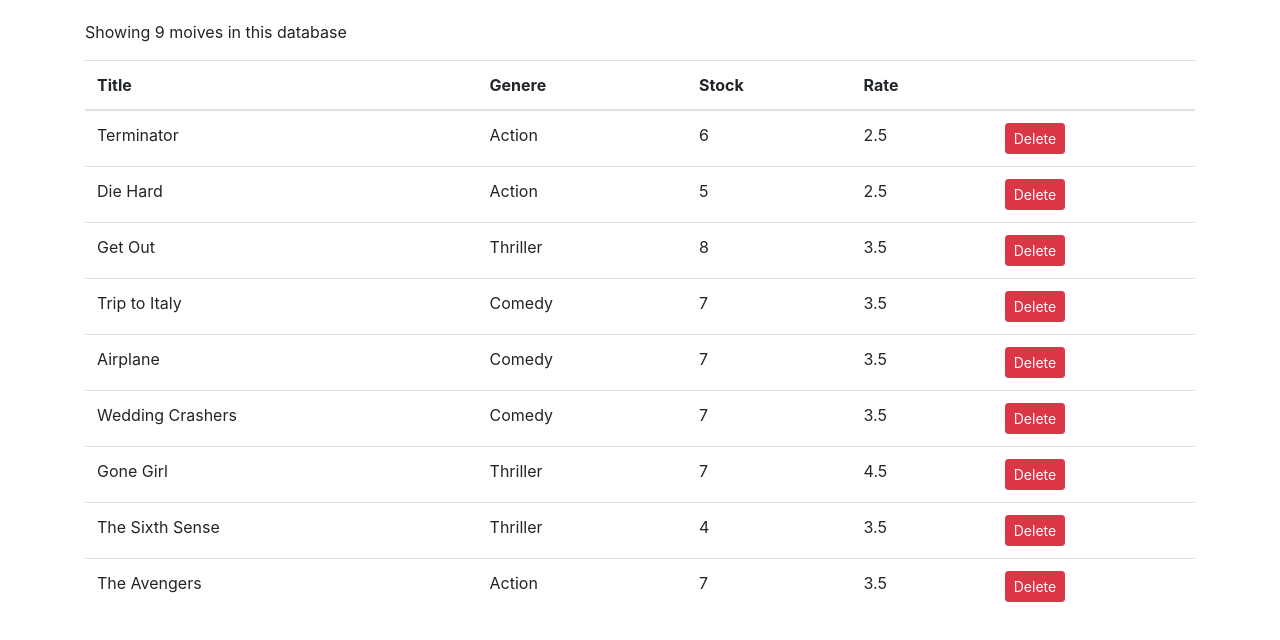
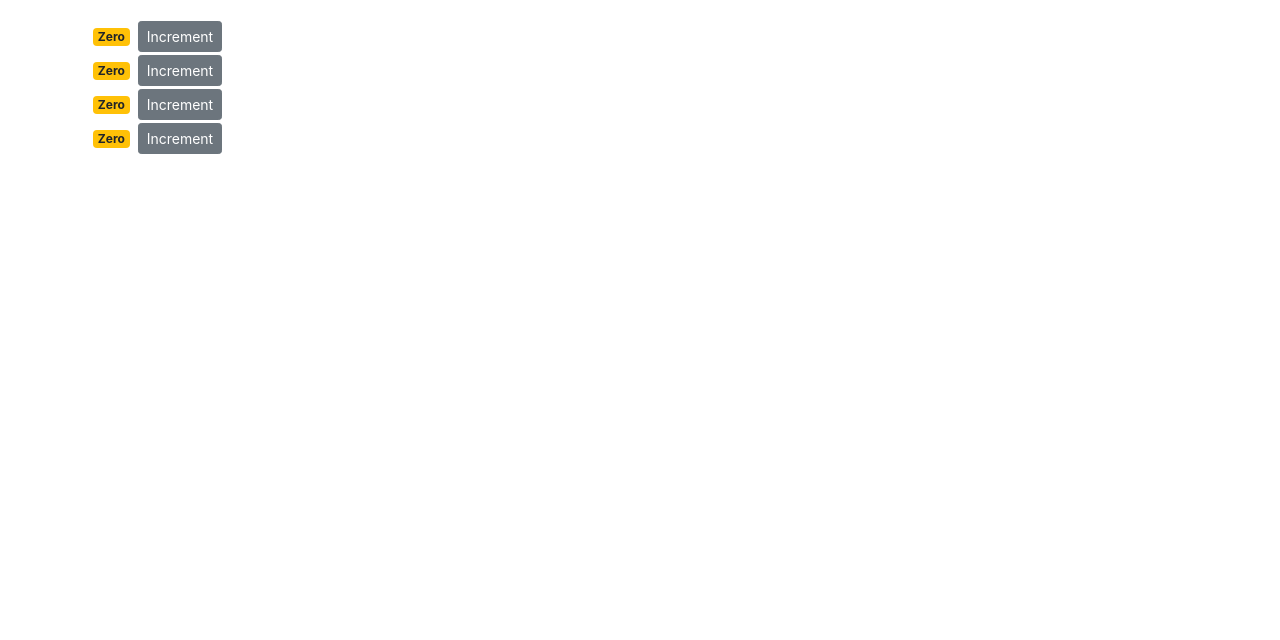
Before and after one commit to vinay01joshi/react-app, a React (Create React App) app: page / in a window 1280 px wide. Shown: the top 640 px of the page. Built offline with nearby package versions, Linux system fonts and the light colour scheme.

Commit message:
Composing Component

```diff
--- a/src/App.js
+++ b/src/App.js
@@ -1,11 +1,12 @@
 import React from 'react';
 import './App.css';
 import Movies from './components/movies';
+import Counters from './components/counters';
 
 function App() {
   return (
     <main className="container">
-      <Movies />
+      <Counters />
     </main>
   );
 }
--- a/src/components/counter.jsx
+++ b/src/components/counter.jsx
@@ -20,11 +20,6 @@
         >
           Increment
         </button>
-        <ul>
-          {this.state.tags.map((tag) => (
-            <li key={tag}>{tag}</li>
-          ))}
-        </ul>
       </div>
     );
   }
--- /dev/null
+++ b/src/components/counters.jsx
@@ -0,0 +1,24 @@
+import React, { Component } from "react";
+import Counter from "./counter";
+class Counters extends Component {
+  state = {
+    counters: [
+      { id: 1, value: 0 },
+      { id: 2, value: 0 },
+      { id: 3, value: 0 },
+      { id: 4, value: 0 },
+    ],
+  };
+
+  render() {
+    return (
+      <div>
+        {this.state.counters.map((counter) => (
+          <Counter key={counter.id}></Counter>
+        ))}
+      </div>
+    );
+  }
+}
+
+export default Counters;
```
